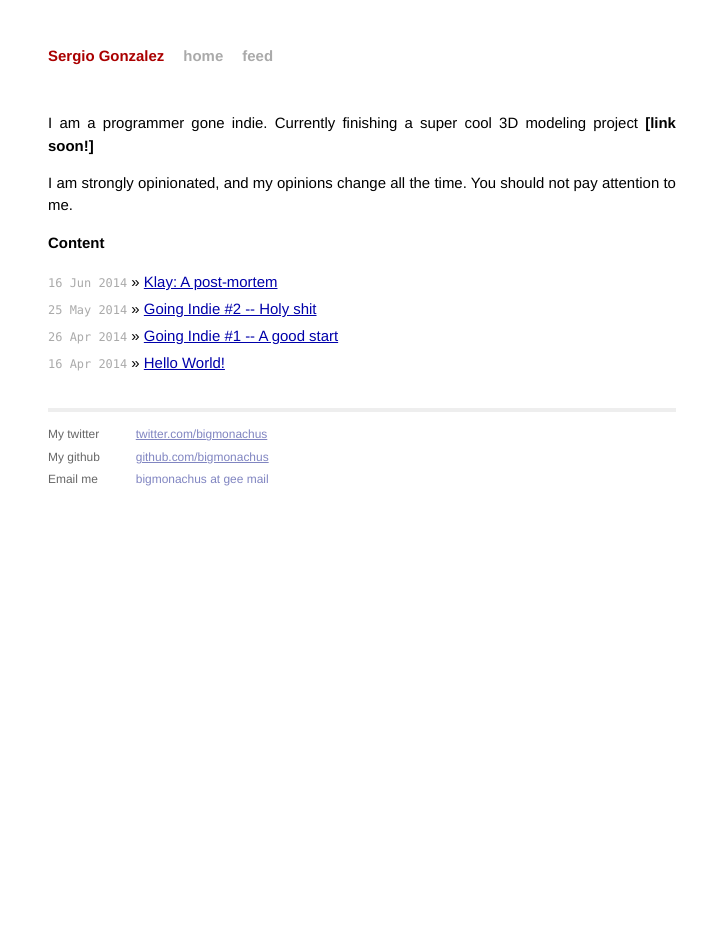
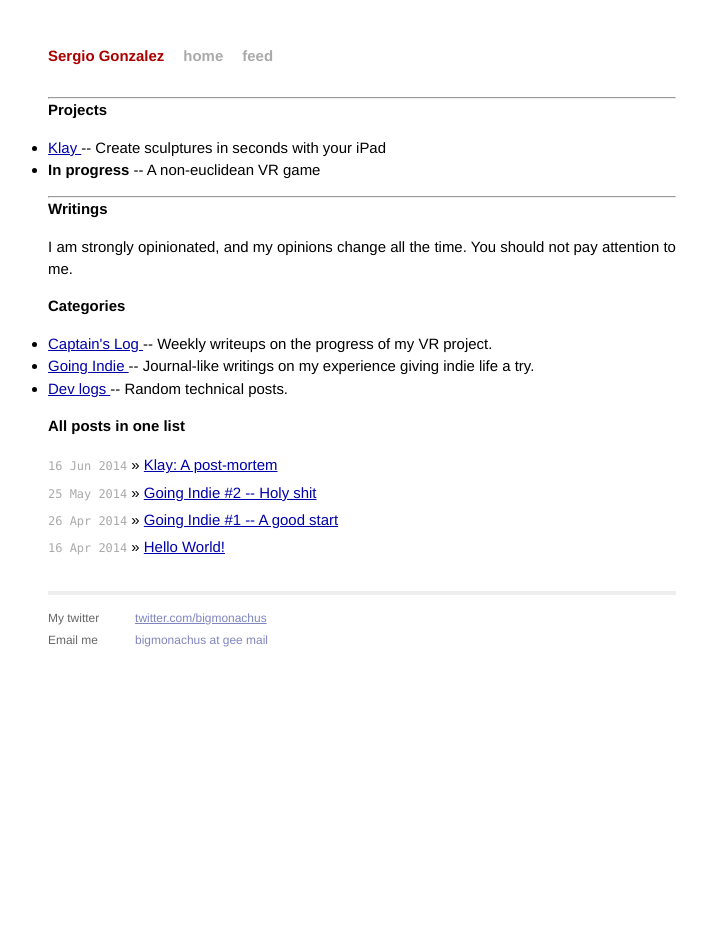
Before and after one commit to serge-rgb/old.bigmonachus.github.io, a Jekyll site: the page built from index.html, in a window 1280 px wide. Shown: the whole page, without its empty margins (278-985 px from the left). Built offline with Jekyll 4.4.1, drawn with Linux system fonts in a browser that asks for light colours; Markdown is read by kramdown in place of the engine named in the settings.

Commit message:
Modify page, add weekly log.

```diff
--- a/_layouts/default.html
+++ b/_layouts/default.html
@@ -28,14 +28,14 @@
             <div class="contact">
               <p>
                 My twitter<br />
-                My github<br />
+                <!-- My github<br /> -->
                 Email me<br />
               </p>
             </div>
             <div class="contact">
               <p>
                 <a href="https://twitter.com/bigmonachus">twitter.com/bigmonachus</a><br />
-                <a href="https://github.com/bigmonachus">github.com/bigmonachus</a><br />
+                <!-- <a href="https://github.com/bigmonachus">github.com/bigmonachus</a><br />  Nothing much here, removing. -->
                 <a>bigmonachus at gee mail</a><br />
               </p>
             </div>
--- a/index.html
+++ b/index.html
@@ -4,18 +4,37 @@ title: Sergio González
 ---
 
 <div id="home">
+    <hr/>
+    <h2> Projects </h2>
     <p>
-    I am a programmer gone indie. Currently finishing a super cool 3D modeling project <b>[link soon!]</b>
+    <ul>
+        <li> <a href="/klay"> Klay </a> -- Create sculptures in seconds with your iPad</li>
+        <li> <b>In progress</b> -- A non-euclidean VR game </li>
+    </ul>
     </p>
+
+    <hr/>
+    <h2> Writings </h2>
     <p>
     I am strongly opinionated, and my opinions change all the time. You should
     not pay attention to me.
     </p>
 
-    <h1>Content</h1>
+    <p>
+    <h1>Categories</h1>
+    <ul>
+        <li><a href="/captains-log.html"> Captain's Log </a> -- Weekly writeups on the progress of my VR project.</li>
+        <li><a href="/going-indie.html"> Going Indie </a> -- Journal-like writings on my experience giving indie life a try.</li>
+        <li><a href="/devlogs.html"> Dev logs </a> -- Random technical posts. </li>
+    </ul>
+    </p>
+
+    <p>
+    <h1>All posts in one list</h1>
     <ul class="posts">
         {% for post in site.posts %}
         <li><span>{{ post.date | date_to_string }}</span> &raquo; <a href="{{ post.url }}">{{ post.title }}</a></li>
         {% endfor %}
     </ul>
+    </p>
 </div>
```
Also changed, not shown: _drafts/tmpl.md (+1 -0 lines), _posts/2014-04-26-going-indie-1.md (+1 -0 lines), _posts/2014-05-25-going-indie-2.md (+1 -0 lines), _posts/2014-06-16-klay-post-mortem.md (+1 -0 lines).
